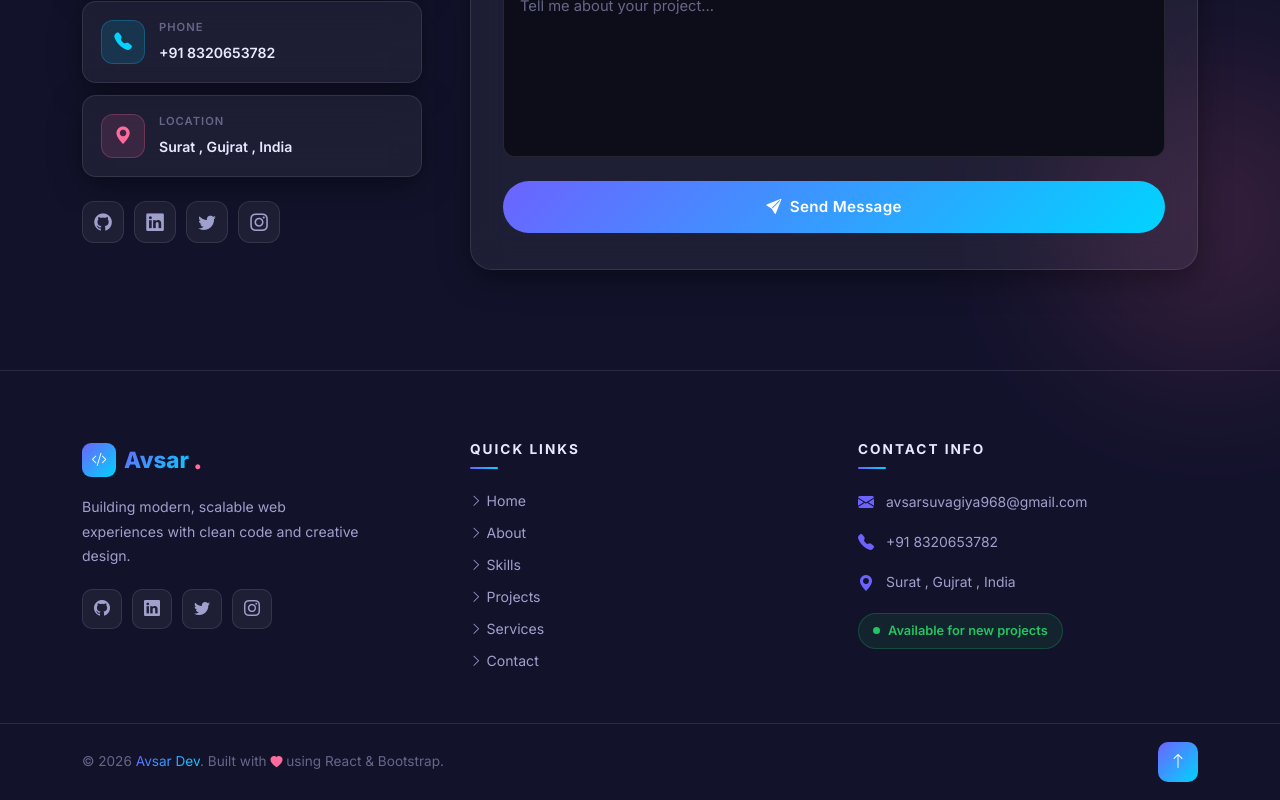
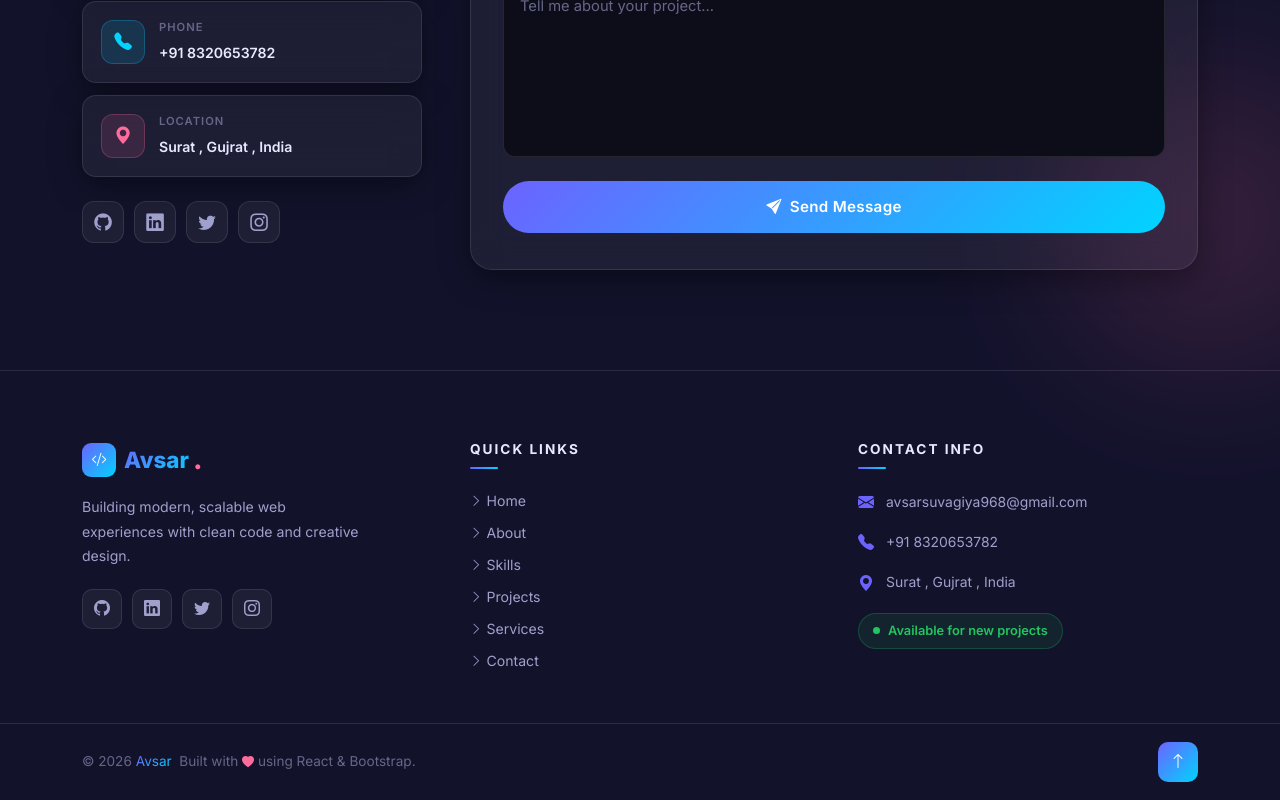
Before and after one commit to AvsarSuvagiyaCelvion/Avsar-Portfolio, a React (Vite) app: page / in a window 1280 px wide. Shown: the part 6698-7498 px from the top of the page. Built offline with nearby package versions, Linux system fonts and the light colour scheme; no server answers.

Commit message:
style chnage

```diff
--- a/src/components/Footer/Footer.jsx
+++ b/src/components/Footer/Footer.jsx
@@ -96,8 +96,8 @@ export default function Footer() {
           <div className="footer-bottom-inner">
             <p>
               &copy; {new Date().getFullYear()}{' '}
-              <span className="gradient-text">Avsar Dev</span>.
-              Built with <i className="bi bi-heart-fill" style={{ color: '#ff6b9d', fontSize: '0.75rem' }}></i> using React &amp; Bootstrap.
+              <span className="gradient-text">Avsar</span>&nbsp;
+               Built with <i className="bi bi-heart-fill" style={{ color: '#ff6b9d', fontSize: '0.75rem' }}></i> using React &amp; Bootstrap.
             </p>
             <button className="scroll-top-btn" onClick={scrollTop} aria-label="Back to top">
               <i className="bi bi-arrow-up"></i>
```
